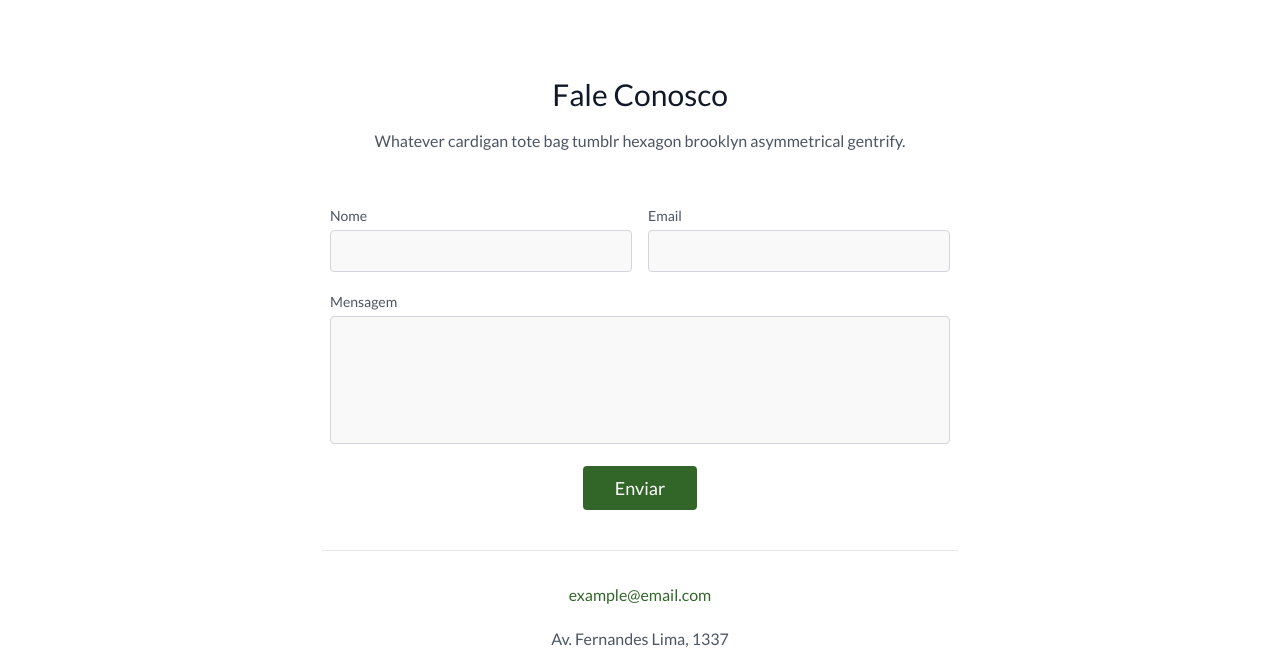
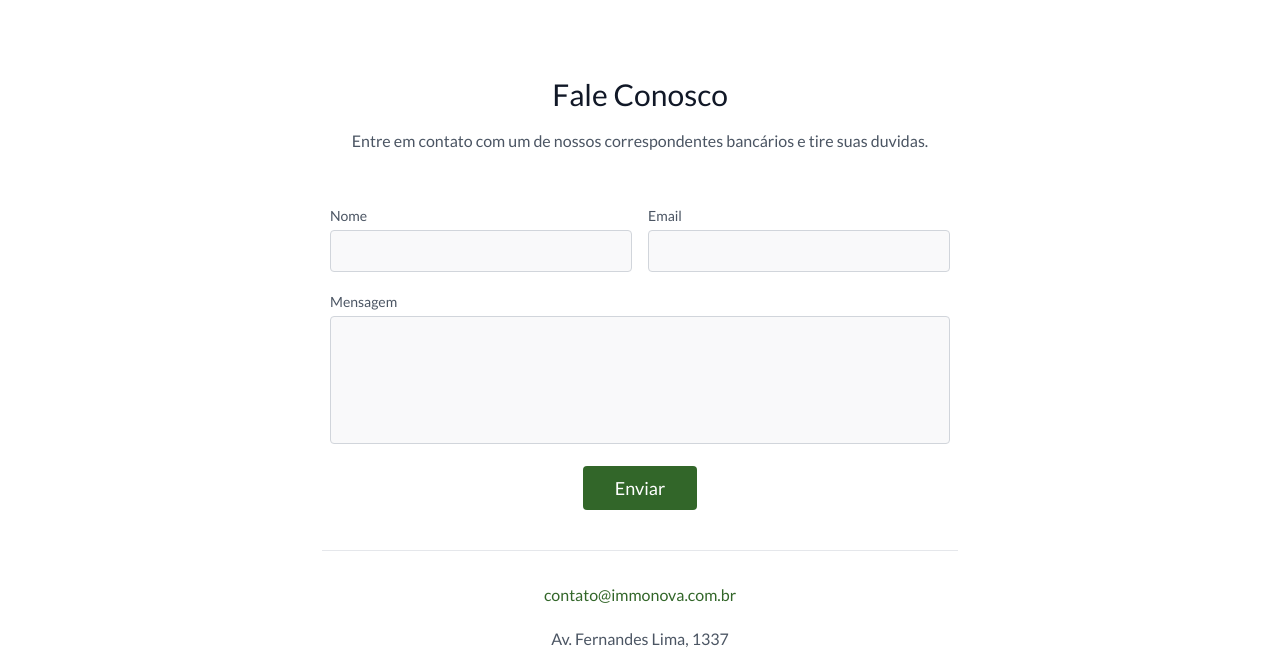
Before and after one commit to nicolasleao/nextjs-real-estate-landing, a Next.js app: page / in a window 1280 px wide. Shown: the part 2680-3334 px from the top of the page. Built offline with nearby package versions, Linux system fonts and the light colour scheme.

Commit message:
fix contact information

```diff
--- a/src/app/components/Contact.tsx
+++ b/src/app/components/Contact.tsx
@@ -7,8 +7,7 @@ export default function Contact() {
             Fale Conosco
           </h1>
           <p className="lg:w-2/3 mx-auto leading-relaxed text-base">
-            Whatever cardigan tote bag tumblr hexagon brooklyn asymmetrical
-            gentrify.
+            Entre em contato com um de nossos correspondentes bancários e tire suas duvidas.
           </p>
         </div>
         <div className="lg:w-1/2 md:w-2/3 mx-auto">
@@ -66,7 +65,7 @@ export default function Contact() {
               </button>
             </div>
             <div className="p-2 w-full pt-8 mt-8 border-t border-gray-200 text-center">
-              <a className="text-primary-green">example@email.com</a>
+              <a className="text-primary-green">contato@immonova.com.br</a>
               <p className="leading-normal my-5">
                 Av. Fernandes Lima, 1337
                 <br />
```
